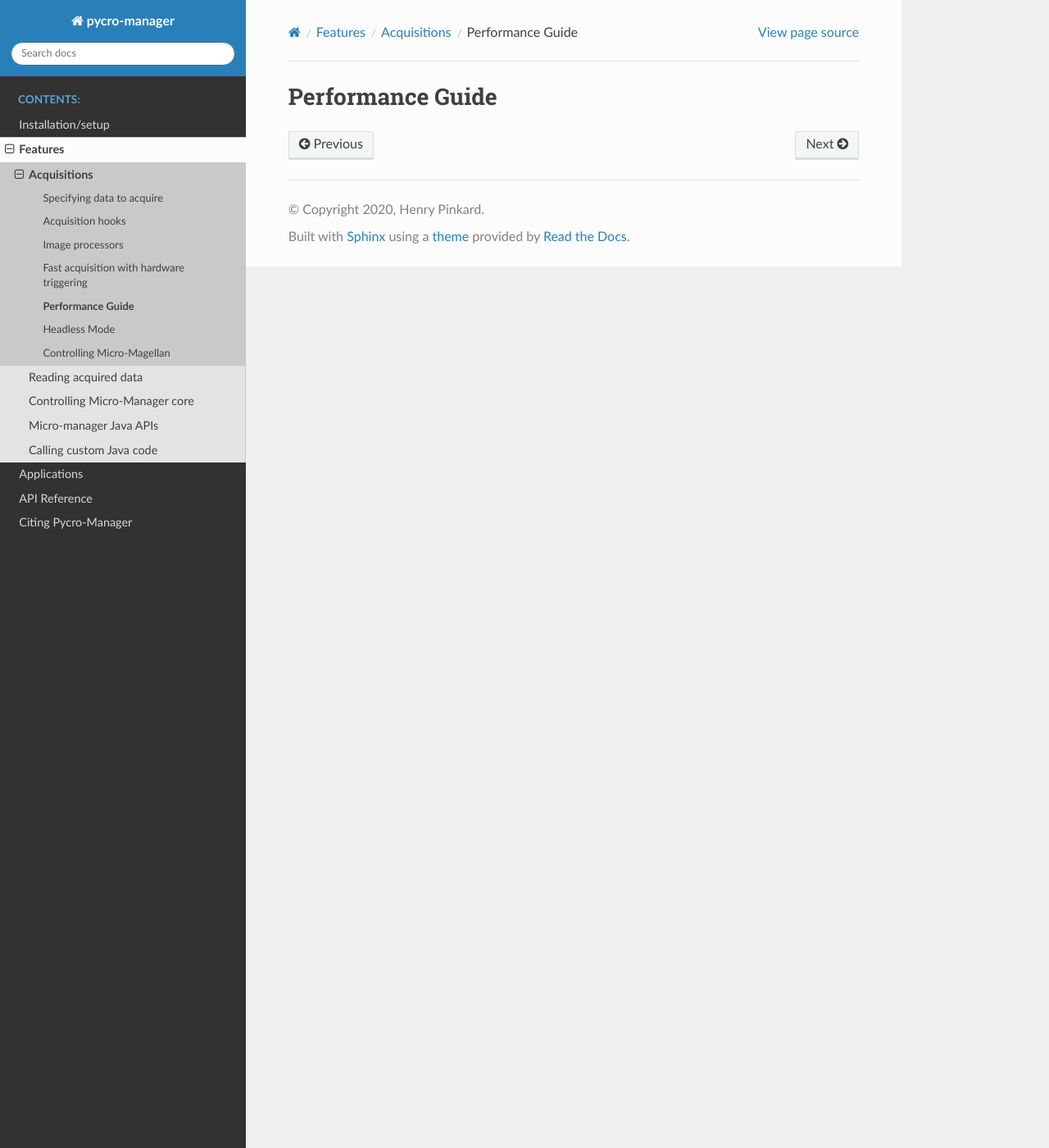
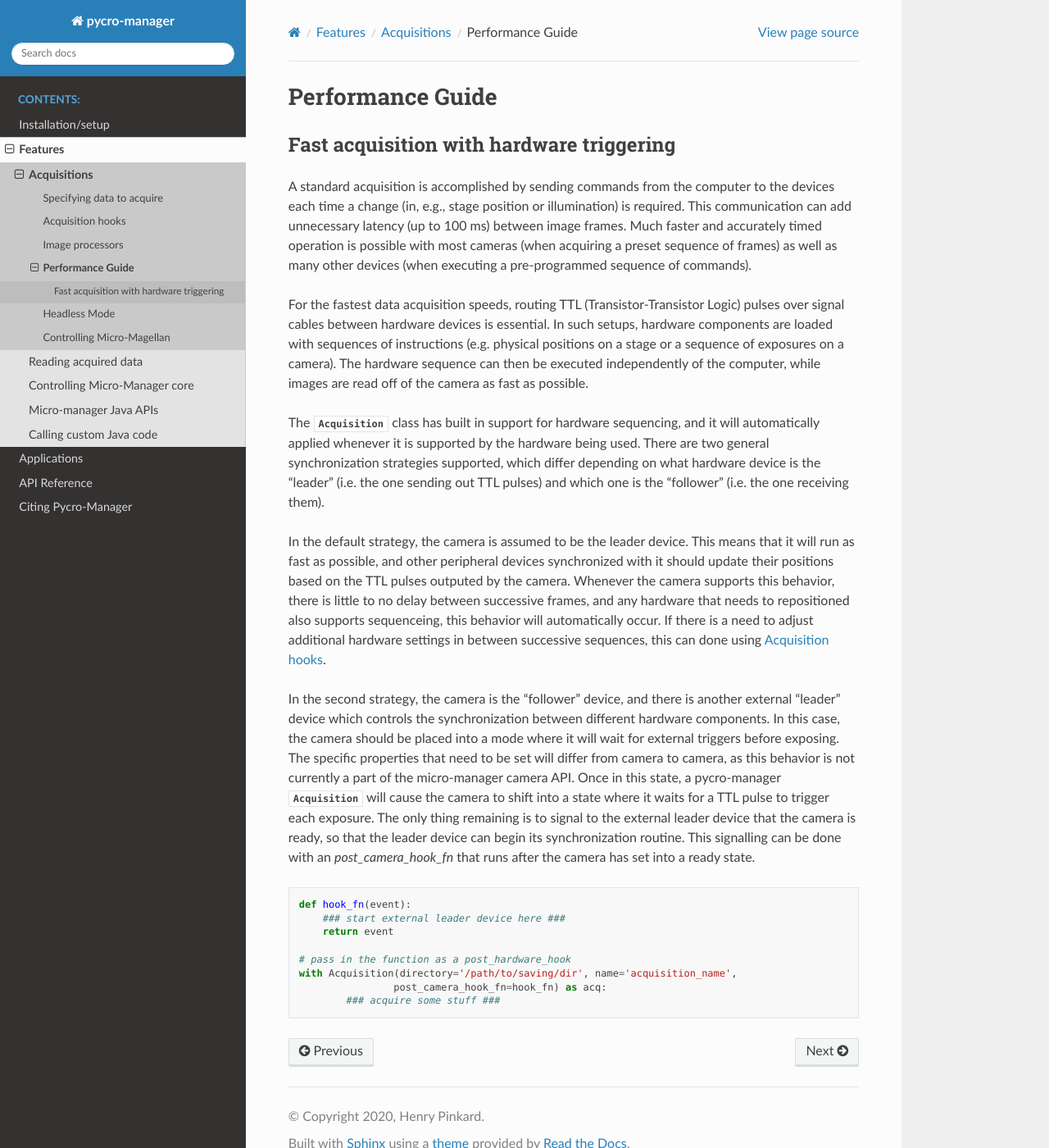
Before and after one commit to micro-manager/pycro-manager, a Sphinx documentation site: the page built from docs/source/performance_guide.rst, in a window 1280 px wide and 1400 px high. Shown: the whole window at 82% size. Built offline with Sphinx 7.4.7 and the Read the Docs theme 2.0.0, drawn with Linux system fonts in a browser that asks for light colours; pages that are not in the unit, such as notebooks, are missing from menus.

Commit message:
work in progress for documentation update

```diff
--- a/docs/source/acq_events.rst
+++ b/docs/source/acq_events.rst
@@ -131,7 +131,7 @@ To enable this mode, pass in a value in for the ``tile_overlap`` argument when c
 
 Micro-Magellan Acquisitions
 ###########################
-Another alternative is to launch `Micro-magellan <https://micro-manager.org/wiki/MicroMagellan>`_ acquisitions. These include both regular and `explore acquisitions <https://micro-manager.org/wiki/MicroMagellan#Explore_Acquisitions>`_. In the former case, acquisition events are generated automatically from the Micro-Magellan GUI. In the latter, they are created in response to user clicks.
+Another alternative is to launch `Micro-magellan <https://micro-manager.org/wiki/MicroMagellan>`_ acquisitions. These include both regular and `explore acquisitions <https://micro-manager.org/wiki/MicroMagellan#Explore_Acquisitions>`_, which launches an interactive GUI for navigating around a sample in XY and Z and collecting images.
 
 
 To run a regular Micro-Magellan acquisition, pass in a value to the ``magellan_acq_index`` argument, which corresponds to the position of the acquisition to be launched in the **Acquisition(s)** section of the Micro-Magellan GUI. Passing in 0 corresponds to the default acquisition. Greater numbers can be used to programatically control multiple acquisitions. Alternatively, to launch an explore acquisition, set the ``magellan_explore`` argument equal to ``True``.
--- a/docs/source/acq_overview.rst
+++ b/docs/source/acq_overview.rst
@@ -2,15 +2,17 @@
 Acquisitions
 ******************************************************
 
-The :class:`Acquisition<pycromanager.Acquisition>` class is a powerful abstraction that can be used for a wide range of microscopy workflows. The only requirement for running an acquisition is to use one of several possible mechanisms for :ref:`acq_events`
+The :class:`Acquisition<pycromanager.Acquisition>` class is a powerful abstraction that can be used for a wide range of microscopy workflows. :class:`Acquisition<pycromanager.Acquisition>`s can be run when the Micro-Manager GUI is already open, or they can be launched without the Micro-Manager GUI using :ref:`headless_mode`. By turning off the pycromanager's default image viewer, the :class:`Acquisition<pycromanager.Acquisition>` class can be used as a data acquisition backend for custom applications.
+
+All types of :class:`Acquisition<pycromanager.Acquisition>`s use one of several possible mechanisms for :ref:`acq_events`
 
 More advanced functionality can be implemented through the use of :ref:`acq_hooks`, which are used to modify acquisition control on-the-fly or synchrnoize hardware outside of micro-manager with acquisition, or with :ref:`img_processors`, which can be used to modify images during before saving/display or to divert images away from display/saving to custom endpoints.
 
-The :class:`Acquisition<pycromanager.Acquisition>` class can also be used for :ref:`hardware_triggering`.
+The :ref:`performance_guide` describes how to make :class:`Acquisition<pycromanager.Acquisition>`s do :ref:`hardware_triggering`.
 
-:ref:`reading_data` describes how to read the data acquired by an :class:`Acquisition<pycromanager.Acquisition>` as a ``numpy`` or ``dask`` array.
+:ref:`reading_data` describes how to read the data acquired by an :class:`Acquisition<pycromanager.Acquisition>` as a ``numpy`` or ``dask`` .
 
-The figure figure below gives an overview of all of the features this class provides.
+The figure figure below gives an overview of some of the features this class provides.
 
 .. figure:: acquisition_figure.png
    :width: 800
--- a/docs/source/hardware_triggering.rst
+++ b/docs/source/hardware_triggering.rst
@@ -6,13 +6,13 @@ Fast acquisition with hardware triggering
 
 A standard acquisition is accomplished by sending commands from the computer to the devices each time a change (in, e.g., stage position or illumination) is required. This communication can add unnecessary latency (up to 100 ms) between image frames. Much faster and accurately timed operation is possible with most cameras (when acquiring a preset sequence of frames) as well as many other devices (when executing a pre-programmed sequence of commands).
 
-For the fastest data acquisition speeds, routing TTL (Transistor-Transistor Logic) pulses over signal cables between hardware devices is essential. In such setups, hardware components are loaded with sequences of instructions (e.g. physical positions on a stage or a sequence of exposures on a camera). The sequence can then be executed independently of the computer, except for frames being read off a camera as fast as possible.
+For the fastest data acquisition speeds, routing TTL (Transistor-Transistor Logic) pulses over signal cables between hardware devices is essential. In such setups, hardware components are loaded with sequences of instructions (e.g. physical positions on a stage or a sequence of exposures on a camera). The hardware sequence can then be executed independently of the computer, while images are read off of the camera as fast as possible.
 
 The :class:`Acquisition<pycromanager.Acquisition>` class has built in support for hardware sequencing, and it will automatically applied whenever it is supported by the hardware being used. There are two general synchronization strategies supported, which differ depending on what hardware device is the "leader" (i.e. the one sending out TTL pulses) and which one is the "follower" (i.e. the one receiving them).
 
 In the default strategy, the camera is assumed to be the leader device. This means that it will run as fast as possible, and other peripheral devices synchronized with it should update their positions based on the TTL pulses outputed by the camera. Whenever the camera supports this behavior, there is little to no delay between successive frames, and any hardware that needs to repositioned also supports sequenceing, this behavior will automatically occur. If there is a need to adjust additional hardware settings in between successive sequences, this can done using :ref:`acq_hooks`.
 
-In the second strategy, the camera is the "follower" device, and there is another external "leader" device which controls the synchronization between different hardware components. In this case, the camera should be placed into a mode where it will wait for external triggers before exposing. The specific properties that need to be set will differ from camera to camera, as this behavior is not currently a part of the micro-manager camera API. Once in this state, a pycro-manager :class:`Acquisition<pycromanager.Acquisition>` will cause the camera to shift into a state where it waits for a TTL pulse to trigger each exposure. The only thing remaining is to signal to the external leader device that the camera is ready, and so the leader device can now begin its synchronization routine. This signalling can be done with an acquisition hook that runs after the camera has been started.
+In the second strategy, the camera is the "follower" device, and there is another external "leader" device which controls the synchronization between different hardware components. In this case, the camera should be placed into a mode where it will wait for external triggers before exposing. The specific properties that need to be set will differ from camera to camera, as this behavior is not currently a part of the micro-manager camera API. Once in this state, a pycro-manager :class:`Acquisition<pycromanager.Acquisition>` will cause the camera to shift into a state where it waits for a TTL pulse to trigger each exposure. The only thing remaining is to signal to the external leader device that the camera is ready, so that the leader device can begin its synchronization routine. This signalling can be done with an `post_camera_hook_fn` that runs after the camera has set into a ready state.
 
 
 .. code-block:: python
--- a/docs/source/headless_mode.rst
+++ b/docs/source/headless_mode.rst
@@ -4,7 +4,13 @@
 Headless Mode
 **************************
 
-Headless mode
+Headless mode allows you to launch pycromanager directly from Python without having to open the Micro-Manager GUI.
+
+It only runs the minimal libraries for PM acquisitions and core
+
+You can combine this with turning off the PM image viewer to implement your own image viewers/user interfaces that use pycromanager as a backend
+
+
 
 .. code-block:: python
 
@@ -17,14 +23,13 @@ Headless mode
         config_file = mm_app_path + "/MMConfig_demo.cfg"
 
         # If on Mac OS you need to specify the Java location.
-        # On windows Java is in the Micro-Manager install directory
-        .. java_loc = "/Users/PM/.jdk/jdk-11.0.14.1+1/Contents/Home/bin/java"
+        # On windows java is bundled with micro-manager and this is
+        # inferred from the micro-manager install directory
+        # java_loc = "/Users/PM/.jdk/jdk-11.0.14.1+1/Contents/Home/bin/java"
         java_loc = None
 
         # Start the Java process
         start_headless(mm_app_path, config_file, java_loc=java_loc, timeout=5000)
-
-        # Open a bridge to Java and snap an image
 
         # save_dir = "/Users/henrypinkard/tmp"
         save_dir = r"C:\Users\henry\Desktop\datadump"
--- a/docs/source/performance_guide.rst
+++ b/docs/source/performance_guide.rst
@@ -4,30 +4,29 @@
 Performance Guide
 **************************
 
+.. _hardware_triggering:
 
-.. .. code-block:: python
+Fast acquisition with hardware triggering
+====================================
 
-..     def img_process_fn(image, metadata):
+A standard acquisition is accomplished by sending commands from the computer to the devices each time a change (in, e.g., stage position or illumination) is required. This communication can add unnecessary latency (up to 100 ms) between image frames. Much faster and accurately timed operation is possible with most cameras (when acquiring a preset sequence of frames) as well as many other devices (when executing a pre-programmed sequence of commands).
 
-..         #add in some new metadata
-..         metadata['a_new_metadata_key'] = 'a new value'
+For the fastest data acquisition speeds, routing TTL (Transistor-Transistor Logic) pulses over signal cables between hardware devices is essential. In such setups, hardware components are loaded with sequences of instructions (e.g. physical positions on a stage or a sequence of exposures on a camera). The hardware sequence can then be executed independently of the computer, while images are read off of the camera as fast as possible.
 
-..         #modify the pixels by setting a 100 pixel square at the top left to 0
-..         image[:100, :100] = 0
+The :class:`Acquisition<pycromanager.Acquisition>` class has built in support for hardware sequencing, and it will automatically applied whenever it is supported by the hardware being used. There are two general synchronization strategies supported, which differ depending on what hardware device is the "leader" (i.e. the one sending out TTL pulses) and which one is the "follower" (i.e. the one receiving them).
 
-..         #propogate the image and metadata to the default viewer and saving classes
-..         return image, metadata
+In the default strategy, the camera is assumed to be the leader device. This means that it will run as fast as possible, and other peripheral devices synchronized with it should update their positions based on the TTL pulses outputed by the camera. Whenever the camera supports this behavior, there is little to no delay between successive frames, and any hardware that needs to repositioned also supports sequenceing, this behavior will automatically occur. If there is a need to adjust additional hardware settings in between successive sequences, this can done using :ref:`acq_hooks`.
 
-..     # run an acquisition using this image processor
-..     with Acquisition(directory='/path/to/saving/dir', name='acquisition_name',
-..     				image_process_fn=img_process_fn) as acq:
-..         ### acquire some stuff ###
+In the second strategy, the camera is the "follower" device, and there is another external "leader" device which controls the synchronization between different hardware components. In this case, the camera should be placed into a mode where it will wait for external triggers before exposing. The specific properties that need to be set will differ from camera to camera, as this behavior is not currently a part of the micro-manager camera API. Once in this state, a pycro-manager :class:`Acquisition<pycromanager.Acquisition>` will cause the camera to shift into a state where it waits for a TTL pulse to trigger each exposure. The only thing remaining is to signal to the external leader device that the camera is ready, so that the leader device can begin its synchronization routine. This signalling can be done with an `post_camera_hook_fn` that runs after the camera has set into a ready state.
 
 
-.. One particularly useful metadata key is ``'Axes'`` which recovers the ``'axes'`` key that was in the **Acquisition event** in this image.
+.. code-block:: python
 
-.. .. code-block:: python
+    def hook_fn(event):
+        ### start external leader device here ###
+        return event
 
-..     def img_process_fn(image, metadata):
-..         # get the time point index
-..         time_index = metadata['Axes']['time']
+    # pass in the function as a post_hardware_hook
+    with Acquisition(directory='/path/to/saving/dir', name='acquisition_name',
+                    post_camera_hook_fn=hook_fn) as acq:
+            ### acquire some stuff ###
--- a/requirements.txt
+++ b/requirements.txt
@@ -6,3 +6,4 @@ nbsphinx
 pygments<3,>=2.4.1
 ipykernel
 sphinx_rtd_theme
+docstring-inheritance
```
Also changed, not shown: other parts of docs/source/acq_overview.rst (+1 -1 lines), docs/source/image_saved_callbacks.rst (+28 -0 lines), 3 other files.
